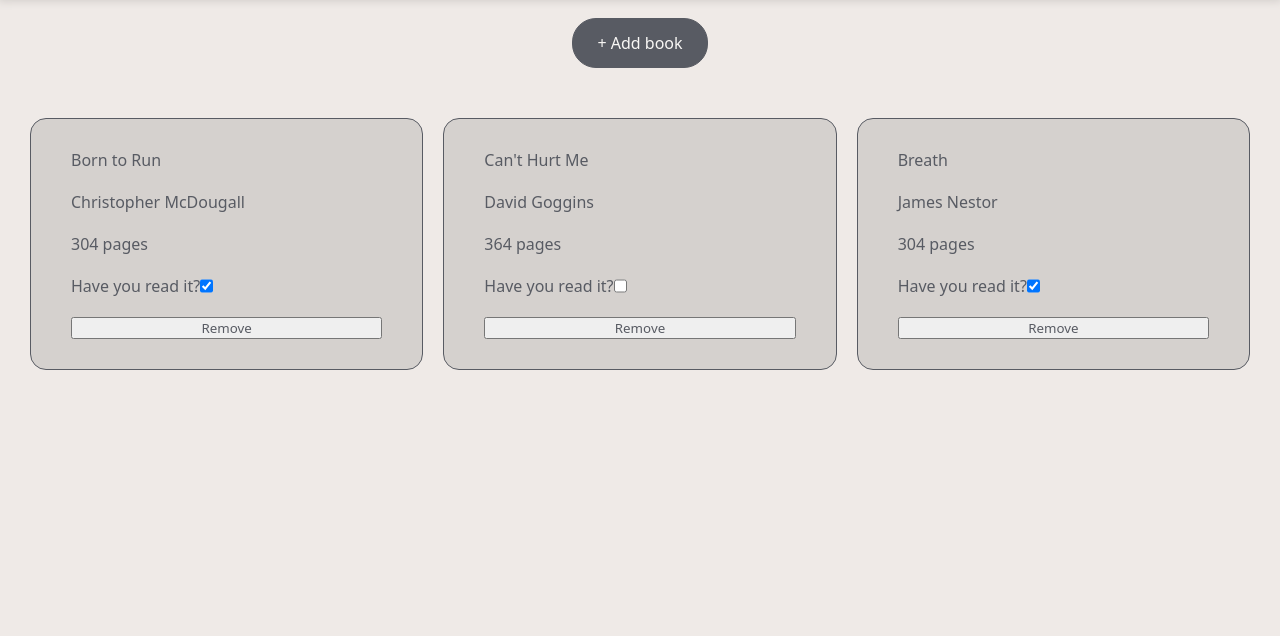
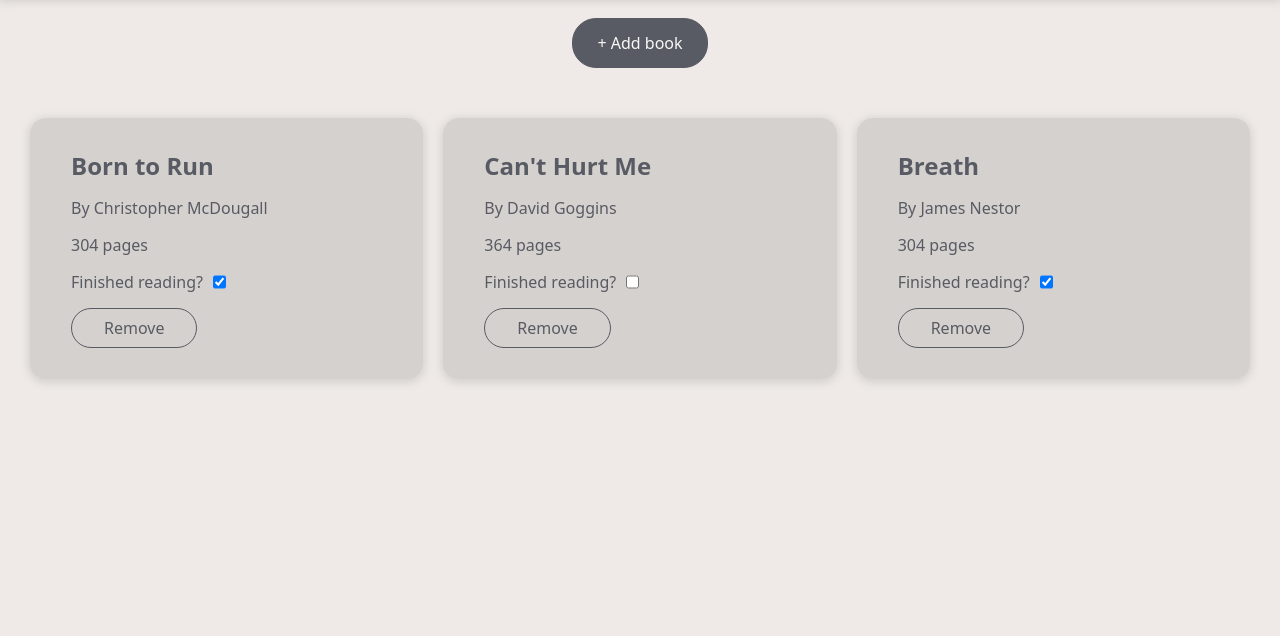
Before and after one commit to data-sandbox/library, a plain HTML site: page index.html in a window 1280 px wide. Shown: the part 85-721 px from the top of the page. Drawn offline with Linux system fonts and the light colour scheme.

Commit message:
Add styling to cards

```diff
--- a/index.html
+++ b/index.html
@@ -32,16 +32,16 @@
     <form id="book-form" class="book-form">
       <div class="title-container field">
         <input type="text" id="title" class="input" placeholder="Title" maxlength="40" required />
-        <p class="validate-title closed">Please enter a title.</p>
+        <p class="validate-title validate closed">Please enter a title.</p>
       </div>
       <div class="author-container field">
         <input type="text" id="author" class="input" name="author" placeholder="Author" minlength="1" maxlength="30"
           required />
-        <p class="validate-author closed">Please enter an author.</p>
+        <p class="validate-author validate closed">Please enter an author.</p>
       </div>
       <div class="pages-container field">
         <input type="number" id="pages" class="input" placeholder="Pages" required />
-        <p class="validate-pages closed">Please enter number of pages.</p>
+        <p class="validate-pages validate closed">Please enter number of pages.</p>
       </div>
       <div class="checkbox-container">
         <label for="checkbox" class="checkbox">Have you read it?</label>
--- a/script.js
+++ b/script.js
@@ -48,7 +48,7 @@ function getBook() {
 
 function createCard(book) {
   const bookCard = document.createElement('div');
-  const title = document.createElement('p');
+  const title = document.createElement('h2');
   const author = document.createElement('p');
   const pages = document.createElement('p');
   const readContainer = document.createElement('div');
@@ -60,11 +60,12 @@ function createCard(book) {
 
   bookCard.classList.add('card');
   readContainer.classList.add('read-container');
+  removeButton.classList.add('remove-button');
 
   title.textContent = `${book.title}`;
-  author.textContent = book.author;
+  author.textContent = `By ${book.author}`;
   pages.textContent = `${book.pages} pages`;
-  readMsg.textContent = 'Have you read it?'
+  readMsg.textContent = 'Finished reading?'
   removeButton.textContent = 'Remove';
 
   bookCard.appendChild(title);
--- a/style.css
+++ b/style.css
@@ -86,6 +86,7 @@ img.github:hover {
 
 .input,
 .add-button,
+.remove-button,
 .submit-button,
 .close-button {
   padding: 0.5rem;
@@ -96,6 +97,7 @@ img.github:hover {
 }
 
 .add-button,
+.remove-button,
 .submit-button,
 .close-button {
   background-color: var(--gray-dark);
@@ -104,9 +106,15 @@ img.github:hover {
   padding: 0.5rem 1.5rem;
 }
 
-.close-button {
+.close-button,
+.remove-button {
   background-color: var(--gray-light);
   color: var(--gray-dark);
+}
+
+.remove-button {
+  padding: 0.5rem 2rem;
+  width: min-content;
 }
 
 .form-buttons {
@@ -138,7 +146,7 @@ img.github:hover {
 
 .card-grid {
   display: grid;
-  grid-template-columns: repeat(auto-fit, minmax(300px, 1fr));
+  grid-template-columns: repeat(auto-fit, minmax(250px, 1fr));
   gap: 20px;
 }
 
@@ -148,9 +156,18 @@ img.github:hover {
   padding: 30px 40px;
   display: flex;
   flex-direction: column;
-  gap: 20px;
+  gap: 15px;
   border-radius: 1rem;
+  border: solid 1px var(--gray-light);
+  box-shadow: 0 2px 8px 2px var(--gray-light);
 }
+
+.read-container {
+  display: flex;
+  gap: 10px;
+}
+
+/* Modal */
 
 .modal {
   border: solid 1px var(--gray-dark);
@@ -191,18 +208,10 @@ img.github:hover {
   gap: 20px;
 }
 
-.validate-title,
-.validate-author,
-.validate-pages {
+.validate {
   display: flex;
 }
 
-.validate-title.closed,
-.validate-author.closed,
-.validate-pages.closed {
+.validate.closed {
   display: none;
 }
-
-.read-container {
-  display: flex;
-}
```
Also changed, not shown: 1 other file.
